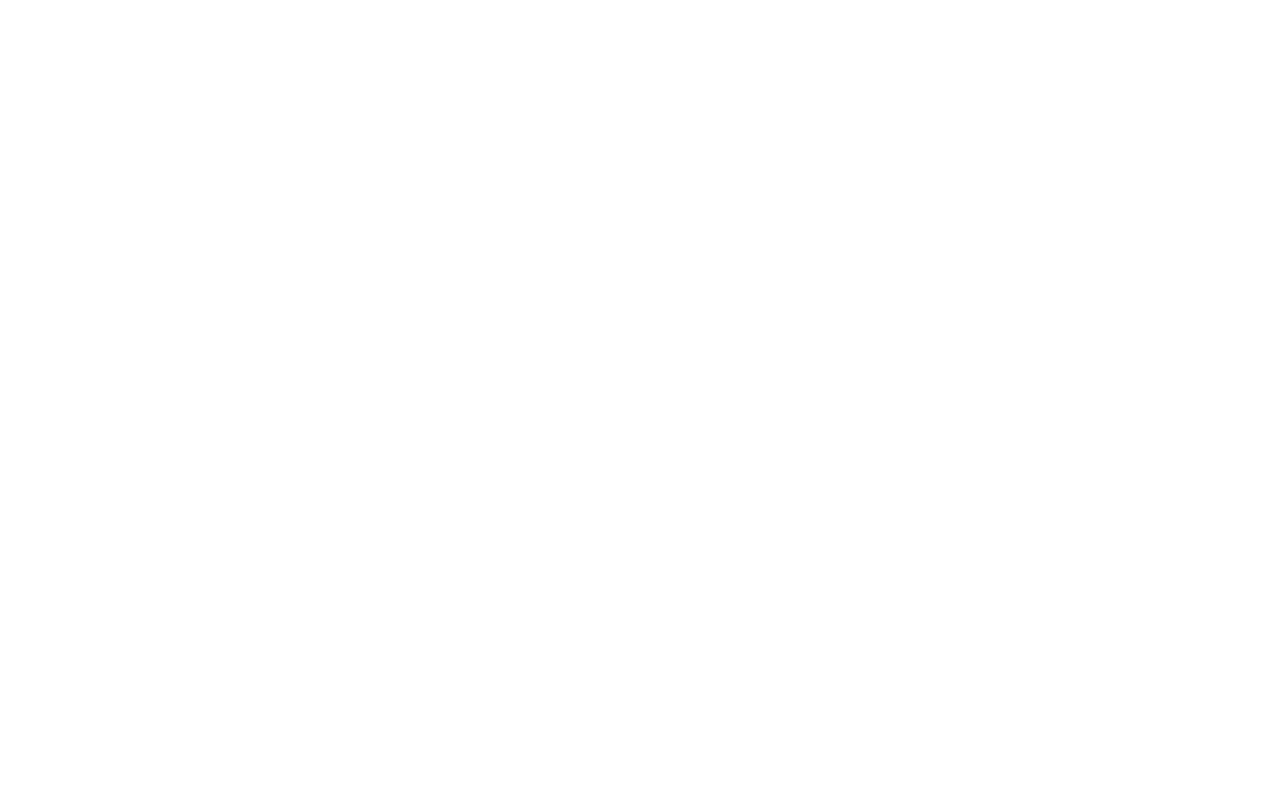
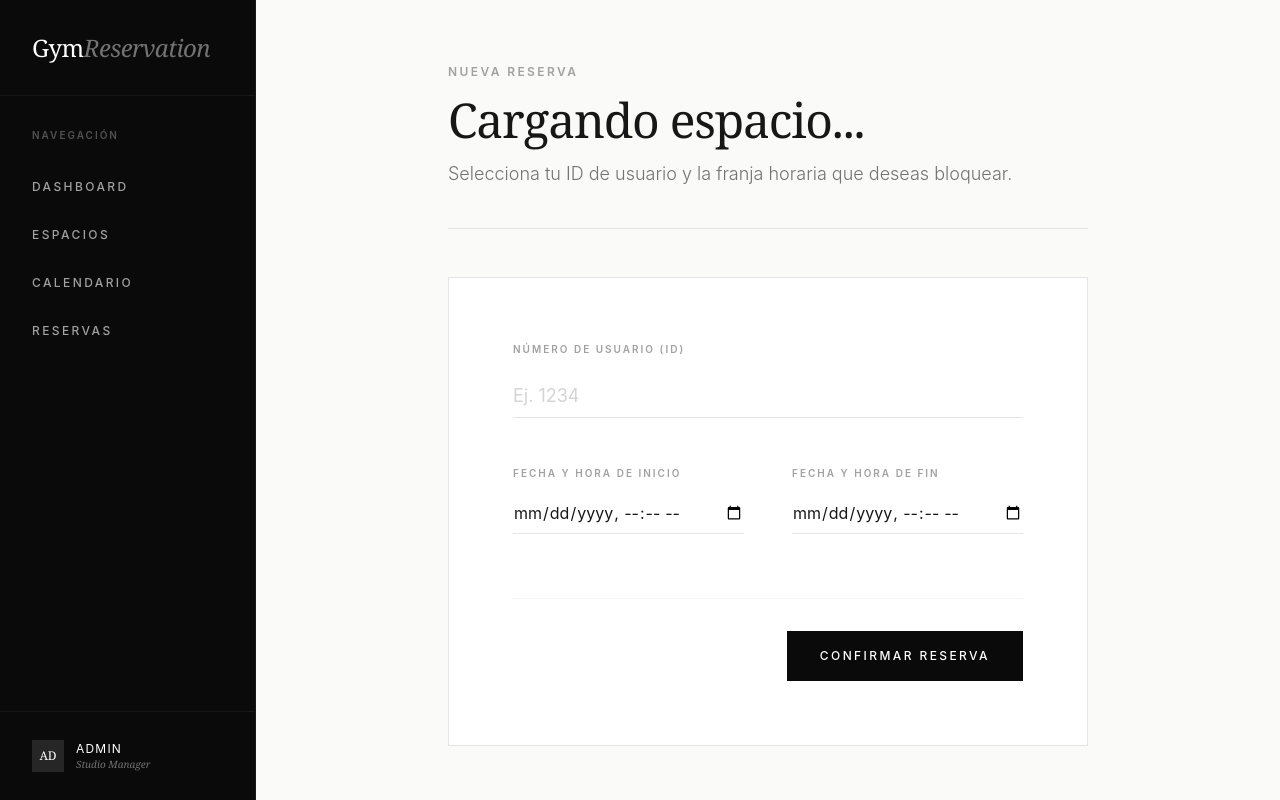
Before and after one commit to marbobe/gym-reservation-front, a React (Vite) app: page /rooms/1/reserve in a window 1280 px wide. Before the commit this address had no page. Built offline with nearby package versions, Linux system fonts and the light colour scheme; no server answers.

Commit message:
Reservations page

```diff
--- a/src/App.tsx
+++ b/src/App.tsx
@@ -3,6 +3,7 @@
 import { RoomsPage } from "./pages/RoomsPage";
 import { ReservationsPage } from "./pages/ReservationsPage";
 import { CreateRoomPage } from "./pages/CreateRoomPage";
+import { CreateReservationPage } from "./pages/CreateReservationPage";
 
 
 const Dashboard = () => <h1 className="text-2xl font-bold">Bienvenido al alquiler de espacios de Gimnasio</h1>;
@@ -17,6 +18,7 @@
             <Route path="rooms" element={<RoomsPage/>}/>
             <Route path="rooms/new" element={<CreateRoomPage/>}/>
             <Route path="rooms/edit/:id" element={<CreateRoomPage/>}/>
+            <Route path="rooms/:id/reserve" element={<CreateReservationPage />} />
             <Route path="reservations" element={<ReservationsPage/>} />
             <Route path="calendar" element={<Calendario/>}/>
           </Route>
--- a/src/components/features/RoomCard.tsx
+++ b/src/components/features/RoomCard.tsx
@@ -45,7 +45,7 @@
                     <div className="w-full flex">
                         <Button variant="secondary" className="w-full mr-8" onClick={()=> navigate(`/rooms/edit/${room.id}`)}>Editar</Button>
 
-                        <Button disabled={room.status==='deleted'} variant="primary" className="w-full">Reservar</Button>
+                        <Button disabled={room.status==='deleted'} variant="primary" className="w-full" onClick={()=> navigate(`/rooms/${room.id}/reserve`)}>Reservar</Button>
                     </div>
                 </div>
             </div>
--- /dev/null
+++ b/src/pages/CreateReservationPage.tsx
@@ -0,0 +1,151 @@
+import { useParams, useNavigate } from "react-router-dom";
+import React, { useState, useEffect } from "react";
+import { Button } from "../components/ui/Button";
+import { ReservationService } from "../services/reservation.service";
+import { RoomService } from "../services/room.service";
+import type { Room } from "../types";
+
+export const CreateReservationPage = () => {
+    const navigate = useNavigate();
+    const { id } = useParams();
+
+    const [room, setRoom] = useState<Room | null>(null);
+
+    const [formData, setFormData] = useState({
+        userId: 0,
+        startTime: "",
+        endTime: ""
+    });
+
+    const [loading, setLoading] = useState(false);
+    const [error, setError] = useState<string | null>(null);
+
+
+    useEffect(() => {
+        if (id) {
+            const fetchRoom = async () => {
+                try {
+                    const roomData = await RoomService.getById(id);
+                    setRoom(roomData);
+                } catch (err) {
+                    console.error("No se pudo cargar la info de la sala", err);
+                }
+            };
+            fetchRoom();
+        }
+    }, [id]);
+
+    const handleChange = (e: React.ChangeEvent<HTMLInputElement>) => {
+        const { name, value, type } = e.target;
+
+        setFormData(prev => ({
+            ...prev,
+            [name]: type === 'number' ? (value === '' ? 0 : Number(value)) : value
+        }));
+    };
+
+   const handleSubmit = async (e: React.SubmitEvent<HTMLFormElement>) => {
+        e.preventDefault();
+        setLoading(true);
+        setError(null);
+
+        try {
+            const payload = {
+                roomId: Number(id),
+                userId: formData.userId,
+                startTime: new Date(formData.startTime).toISOString(),
+                endTime: new Date(formData.endTime).toISOString(),
+            };
+
+            await ReservationService.create(payload);
+
+            navigate('/reservations');
+
+        } catch (err: any) {
+            setError("Error al crear la reserva. " + (err.message || ""));
+        } finally {
+            setLoading(false);
+        }
+    };
+
+    return(
+        <div className="p-8 md:p-16 max-w-3xl mx-auto w-full">
+
+            <header className="border-b border-neutral-200 pb-10 mb-12">
+                <p className="font-sans text-xs uppercase tracking-[0.2em] text-neutral-400 font-semibold mb-4">
+                    Nueva Reserva
+                </p>
+                <h1 className="font-serif text-5xl tracking-tight text-neutral-900 mb-4">
+                    {room ? room.name : 'Cargando espacio...'}
+                </h1>
+                <p className="font-sans text-neutral-500 text-lg font-light">
+                    Selecciona tu ID de usuario y la franja horaria que deseas bloquear.
+                </p>
+            </header>
+
+            {error && (
+                <div className="mb-8 p-4 bg-rose-50 border border-rose-200 text-rose-900 font-sans text-sm">
+                    {error}
+                </div>
+            )}
+
+            <form onSubmit={handleSubmit} className="bg-white p-10 md:p-16 border border-neutral-200">
+                <div className="grid grid-cols-1 md:grid-cols-2 gap-12">
+
+                    {/* ID de Usuario Ficticio */}
+                    <div className="md:col-span-2 relative">
+                        <label className="block text-[10px] font-semibold text-neutral-400 uppercase tracking-[0.2em] mb-3">
+                            Número de Usuario (ID)
+                        </label>
+                        <input
+                            name="userId"
+                            type="number"
+                            min="1"
+                            placeholder="Ej. 1234"
+                            value={formData.userId || ""}
+                            onChange={handleChange}
+                            required
+                            className="w-full bg-transparent border-0 border-b border-neutral-200 px-0 py-2 text-neutral-900 font-serif text-2xl focus:outline-none focus:ring-0 focus:border-neutral-950 transition-colors placeholder:font-sans placeholder:text-lg placeholder:text-neutral-300"
+                        />
+                    </div>
+
+                    {/* Fecha y Hora de Inicio */}
+                    <div className="relative">
+                        <label className="block text-[10px] font-semibold text-neutral-400 uppercase tracking-[0.2em] mb-3">
+                            Fecha y hora de inicio
+                        </label>
+                        <input
+                            name="startTime"
+                            type="datetime-local"
+                            value={formData.startTime}
+                            onChange={handleChange}
+                            required
+                            className="w-full bg-transparent border-0 border-b border-neutral-200 px-0 py-2 text-neutral-900 font-sans text-base focus:outline-none focus:ring-0 focus:border-neutral-950 transition-colors"
+                        />
+                    </div>
+
+                    {/* Fecha y Hora de Fin */}
+                    <div className="relative">
+                        <label className="block text-[10px] font-semibold text-neutral-400 uppercase tracking-[0.2em] mb-3">
+                            Fecha y hora de fin
+                        </label>
+                        <input
+                            name="endTime"
+                            type="datetime-local"
+                            value={formData.endTime}
+                            onChange={handleChange}
+                            required
+                            className="w-full bg-transparent border-0 border-b border-neutral-200 px-0 py-2 text-neutral-900 font-sans text-base focus:outline-none focus:ring-0 focus:border-neutral-950 transition-colors"
+                        />
+                    </div>
+                </div>
+
+                <div className="mt-16 pt-8 border-t border-neutral-100 flex justify-end">
+                    <Button type="submit" disabled={loading}>
+                        {loading ? 'Procesando...' : 'Confirmar Reserva'}
+                    </Button>
+                </div>
+            </form>
+        </div>
+    );
+}
```
